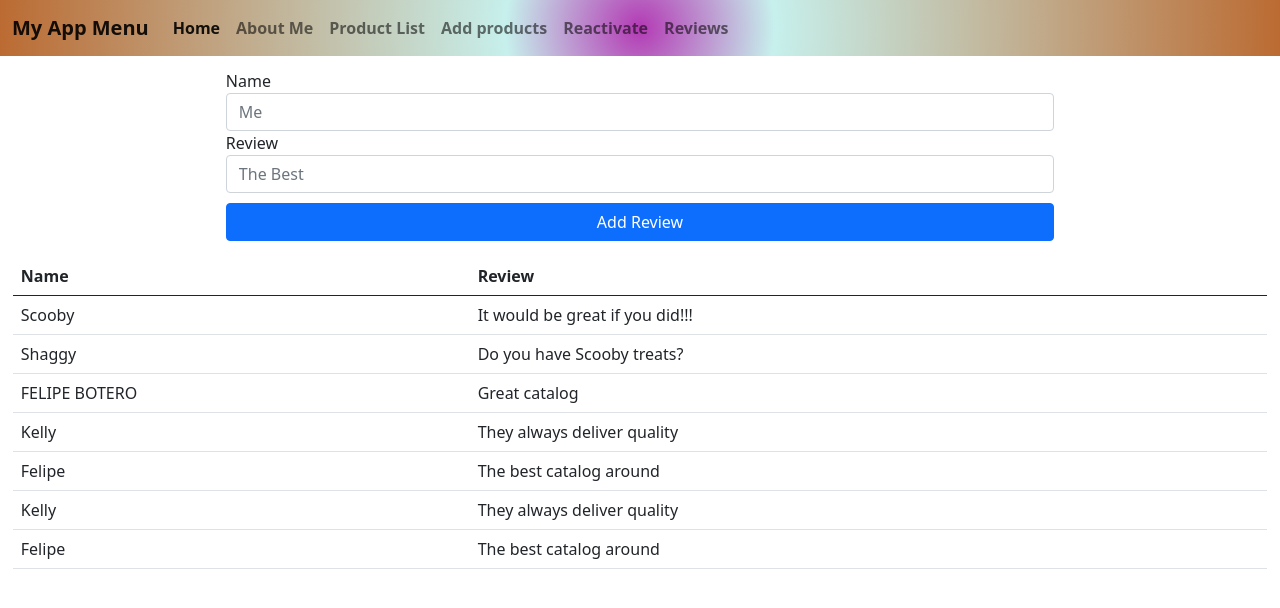
After one commit to fbotero1956/python, a Flask app: page /review/registrations in a window 1280 px wide. The commit adds this page. Shown: the top 608 px of the page. Run offline with Flask 2, Linux system fonts and the light colour scheme; data comes from the database, SQL or seed files in the repository; both versions use the stored data as it was after the commit; some libraries are stand-ins or nearby versions.

Commit message:
added review capability

```diff
--- a/app/__init__.py
+++ b/app/__init__.py
@@ -6,7 +6,7 @@ from flask_sqlalchemy import SQLAlchemy
 from flask_bootstrap import Bootstrap
 
 app = Flask(__name__)
-app.config["SQLALCHEMY_DATABASE_URI"] = "sqlite:///mynewdb.db"
+app.config["SQLALCHEMY_DATABASE_URI"] = "sqlite:///mynewestdb.db"
 app.config["SECRET_KEY"] = "secretkey"
 db = SQLAlchemy(app)
 Bootstrap(app)
--- a/app/forms/__init__.py
+++ b/app/forms/__init__.py
@@ -18,3 +18,10 @@ class ProductForm(Form):
     price = FloatField("Price", [validators.required()], render_kw=style)
     quantity = IntegerField("Quantity", [validators.required()], render_kw=style)
     description = TextField("Description", [validators.required()], render_kw=style)
+
+class ReviewForm(Form):
+    style = {"style": "width:100%"}
+    name = StringField("Name",
+                        [validators.required(), validators.length(min=4, max=45)],
+                        render_kw=style)
+    reviewText = TextField("Review", [validators.required()], render_kw=style)
--- a/app/routes.py
+++ b/app/routes.py
@@ -10,6 +10,8 @@ from app import app, db
 from datetime import datetime
 from app.database import Product
 from app.forms import ProductForm
+from app.database import Review
+from app.forms import ReviewForm
 
 @app.route("/")
 def index():
@@ -103,3 +105,29 @@ def activate(pid):
 def deactivated_list():
     products = Product.query.all()
     return render_template("deactive_products.html", product_list=products)
+
+@app.route("/reviews")
+def get_reviews():
+    reviews = Review.query.all()
+    return render_template("review_list.html", review_list=reviews)
+
+@app.route("/review/registrations")
+def create_review_form():
+    review_form = ReviewForm()
+    reviews = Review.query.order_by(Review.id.desc())
+    return render_template("review_list.html", form=review_form, review_list=reviews)
+
+@app.route("/reviews", methods=["POST"])
+def create_review():
+    """Create a new review"""
+    form = ReviewForm(request.form)
+    if form.validate():
+        review = Review()
+        review.name = form.name.data
+        review.reviewText = form.reviewText.data
+        db.session.add(review)
+        db.session.commit()
+        flash("Thank you for your review")
+        return redirect(url_for('create_review_form'))
+    flash("Invalid data")
+    return redirect(url_for('create_review_form'))
--- a/app/templates/base.html
+++ b/app/templates/base.html
@@ -33,6 +33,9 @@
                   <li class="nav-item">
                     <a class="nav-link" href="/products/deactivated">Reactivate<meta http-equiv="X-UA-Compatible" content="IE=7"></a>
                   </li>
+                  <li class="nav-item">
+                    <a class="nav-link" href="/review/registrations">Reviews<meta http-equiv="X-UA-Compatible" content="IE=7"></a>
+                  </li>
                 </ul>
               </div>
             </div>
--- /dev/null
+++ b/app/templates/review_list.html
@@ -0,0 +1,64 @@
+{% extends 'base.html' %}
+{% import "bootstrap/wtf.html" as wtf %}
+
+{% block title %}Reviews {% endblock title %}
+
+{% block content %}
+    {% set i = 0 %}
+        <div class="col-md-12" style="padding: 1%;">
+        {% with messages = get_flashed_messages() %}
+          {% if messages %}
+            {% for message in messages %}
+            <div class="toast show align-items-center text-white bg-primary border-0"
+                role="alert" aria-live="assertive" aria-atomic="true" data-autohide="false">
+              <div class="d-flex">
+                <div class="toast-body">
+                  {{ message }}
+                </div>
+                <button type="button" class="btn-close btn-close-white me-2 m-auto"
+                      data-bs-dismiss="toast" aria-label="Close"></button>
+              </div>
+            </div>
+            {% endfor %}
+        {% endif %}
+        {% endwith %}
+
+        <div class="row">
+            <div class="col-md-8 offset-md-2">
+                <form method="POST" action="{{ url_for('create_review') }}" class="form" role="form">
+                    {{ form.csrf_token }}
+                    <div class="form-grop col-md-12">{{ wtf.form_field(
+                                                        form.name, class='form-control',
+                                                        placeholder='Me')
+                                                    }} </div>
+                        <div class="form-grop col-md-12">{{ wtf.form_field(
+                                                        form.reviewText, class='form-control',
+                                                        placeholder='The Best')
+                                            }} </div>
+                        <div class="form-group col-md-12">
+                            <button type="submit" class="btn btn-primary" style="margin-top: 10px; width: 100%;">Add Review</button>
+                        </div>
+                </form>
+            </div>
+        </div>
+
+    <table class="table">
+        <thead>
+          <tr>
+            <th scope="col">Name</th>
+            <th scope="col">Review</th>
+          </tr>
+        </thead>
+        <tbody>
+        {% for review in review_list %}
+        {% if review.active %}
+          <tr>
+            <td>{{ review.name }}</td>
+            <td>{{ review.reviewText }}</td>
+          </tr>
+          {% endif %}
+          {% endfor %}
+        </tbody>
+      </table>
+
+{% endblock content %}
```
Also changed, not shown: app/database/__init__.py (+10 -0 lines), mk_reviews.py (added, +17 -0 lines), app/mynewestdb.db (added).
